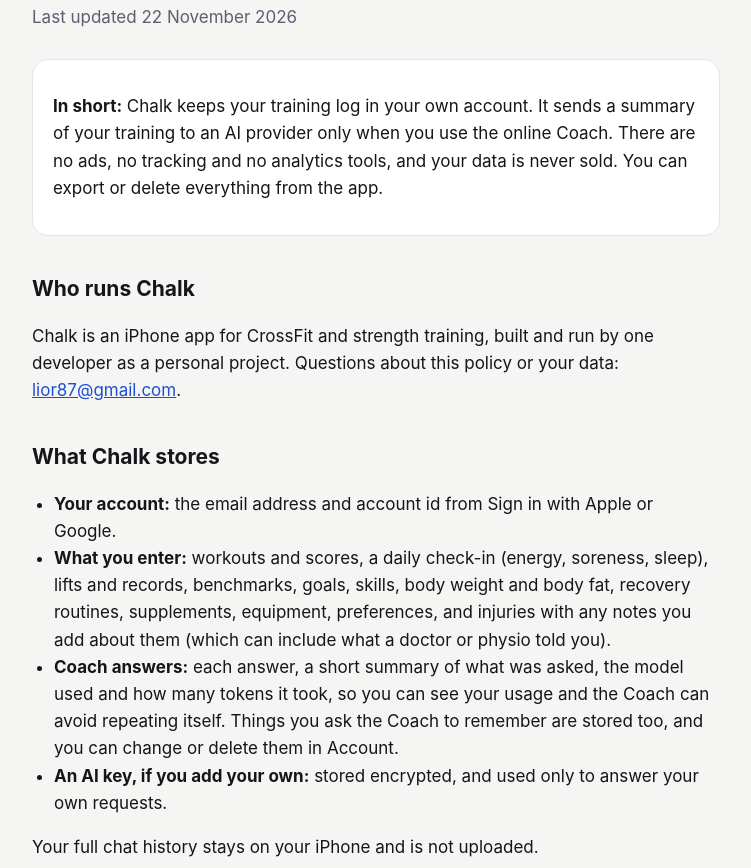
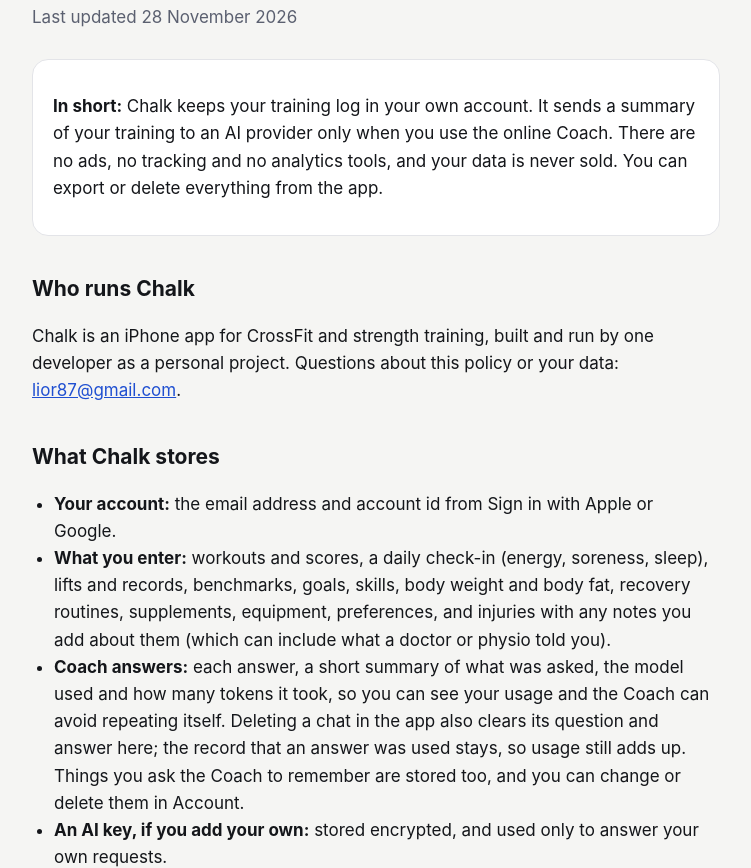
Before and after one commit to LiorAzar92/chalk-legal, a plain HTML site: page privacy.html in a window 1280 px wide. Shown: the part 96-964 px from the top of the page, without its empty margins (264-1015 px from the left). Drawn offline with Linux system fonts and the light colour scheme.

Commit message:
Privacy: chat pictures go to Anthropic; deleting a chat clears its saved answer (#1)
Co-authored-by: Claude <noreply@anthropic.com>

```diff
--- a/privacy.html
+++ b/privacy.html
@@ -23,7 +23,7 @@
 <body>
 <main>
   <h1>Chalk Privacy Policy</h1>
-  <p class="meta">Last updated 22 November 2026</p>
+  <p class="meta">Last updated 28 November 2026</p>
 
   <div class="card">
     <p><strong>In short:</strong> Chalk keeps your training log in your own account. It sends a summary of your training to an AI provider only when you use the online Coach. There are no ads, no tracking and no analytics tools, and your data is never sold. You can export or delete everything from the app.</p>
@@ -36,7 +36,7 @@
   <ul>
     <li><strong>Your account:</strong> the email address and account id from Sign in with Apple or Google.</li>
     <li><strong>What you enter:</strong> workouts and scores, a daily check-in (energy, soreness, sleep), lifts and records, benchmarks, goals, skills, body weight and body fat, recovery routines, supplements, equipment, preferences, and injuries with any notes you add about them (which can include what a doctor or physio told you).</li>
-    <li><strong>Coach answers:</strong> each answer, a short summary of what was asked, the model used and how many tokens it took, so you can see your usage and the Coach can avoid repeating itself. Things you ask the Coach to remember are stored too, and you can change or delete them in Account.</li>
+    <li><strong>Coach answers:</strong> each answer, a short summary of what was asked, the model used and how many tokens it took, so you can see your usage and the Coach can avoid repeating itself. Deleting a chat in the app also clears its question and answer here; the record that an answer was used stays, so usage still adds up. Things you ask the Coach to remember are stored too, and you can change or delete them in Account.</li>
     <li><strong>An AI key, if you add your own:</strong> stored encrypted, and used only to answer your own requests.</li>
   </ul>
   <p>Your full chat history stays on your iPhone and is not uploaded.</p>
@@ -52,7 +52,7 @@
   <p>With your permission, Chalk reads your body weight, the workouts your Apple Watch recorded, and last night's sleep and your resting heart rate. Weight and workouts are shown next to what you log. Body weight you import is saved to your account, and so are each day's hours of sleep and resting heart rate, with the check-in you can fill in on Today (energy and soreness), so the Coach can plan around how you feel. Chalk never writes to Apple Health, and Health data is never used for advertising or shared with anyone for that purpose.</p>
 
   <h2>The online Coach</h2>
-  <p>If you switch the Coach to online and ask it something, Chalk sends your question and a summary of your training to <strong>Anthropic</strong> (Claude), using Chalk's key or your own Claude key. The summary covers recent workouts, lifts, goals, injuries, preferences and your recent check-ins (with sleep and resting heart rate if you allow them from Apple Health), and your gym's coming classes if you connected Arbox.</p>
+  <p>If you switch the Coach to online and ask it something, Chalk sends your question and a summary of your training to <strong>Anthropic</strong> (Claude), using Chalk's key or your own Claude key. The summary covers recent workouts, lifts, goals, injuries, preferences and your recent check-ins (with sleep and resting heart rate if you allow them from Apple Health), and your gym's coming classes if you connected Arbox. If you add a picture to a question, the picture is sent to Anthropic with it. Chalk doesn't store the picture; the chat keeps a small copy on your iPhone.</p>
   <p>Anthropic handles that data under its API terms and privacy policy. Nothing the Coach suggests becomes part of your log unless you save it.</p>
 
   <h2>Friends</h2>
```
